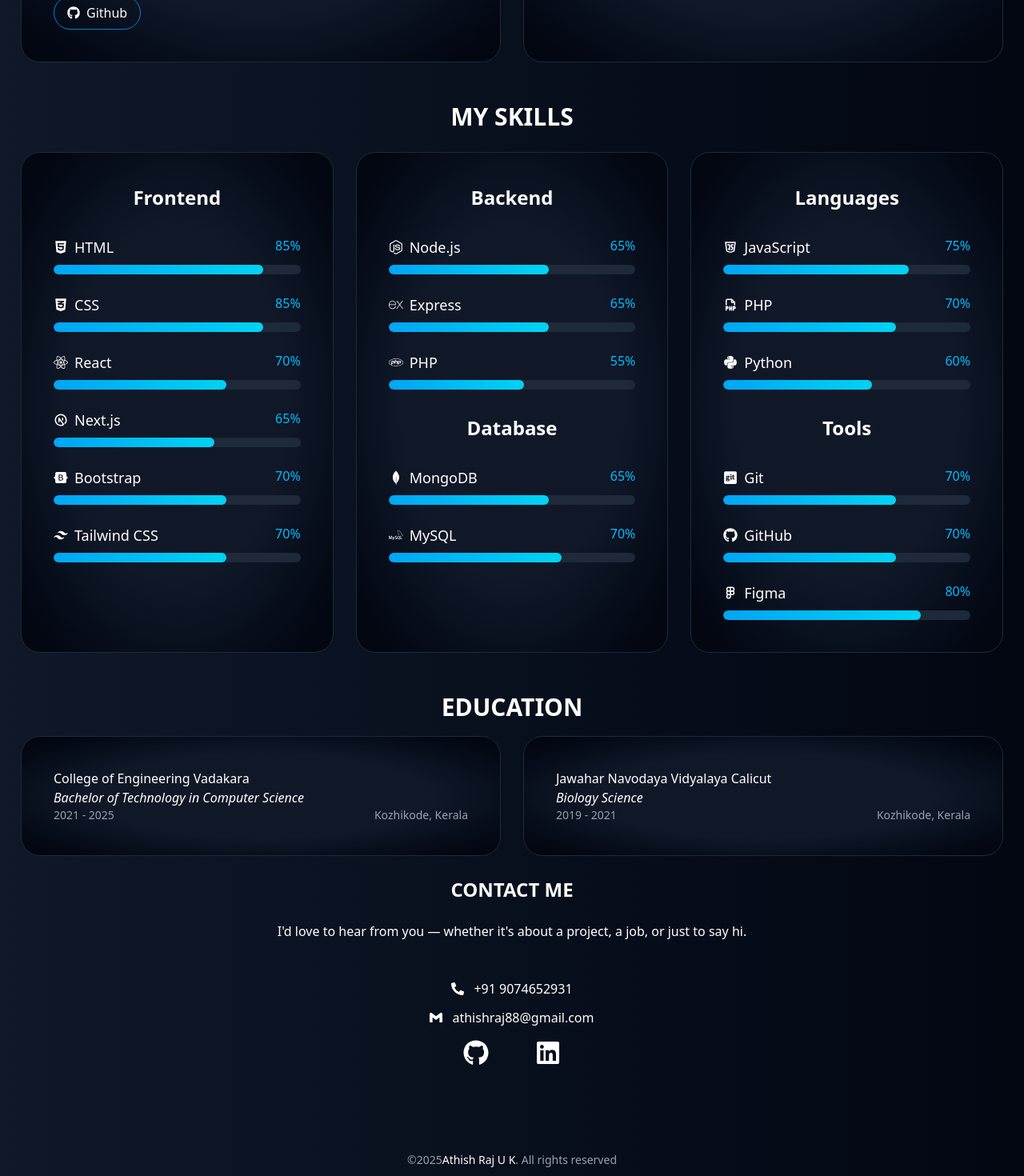
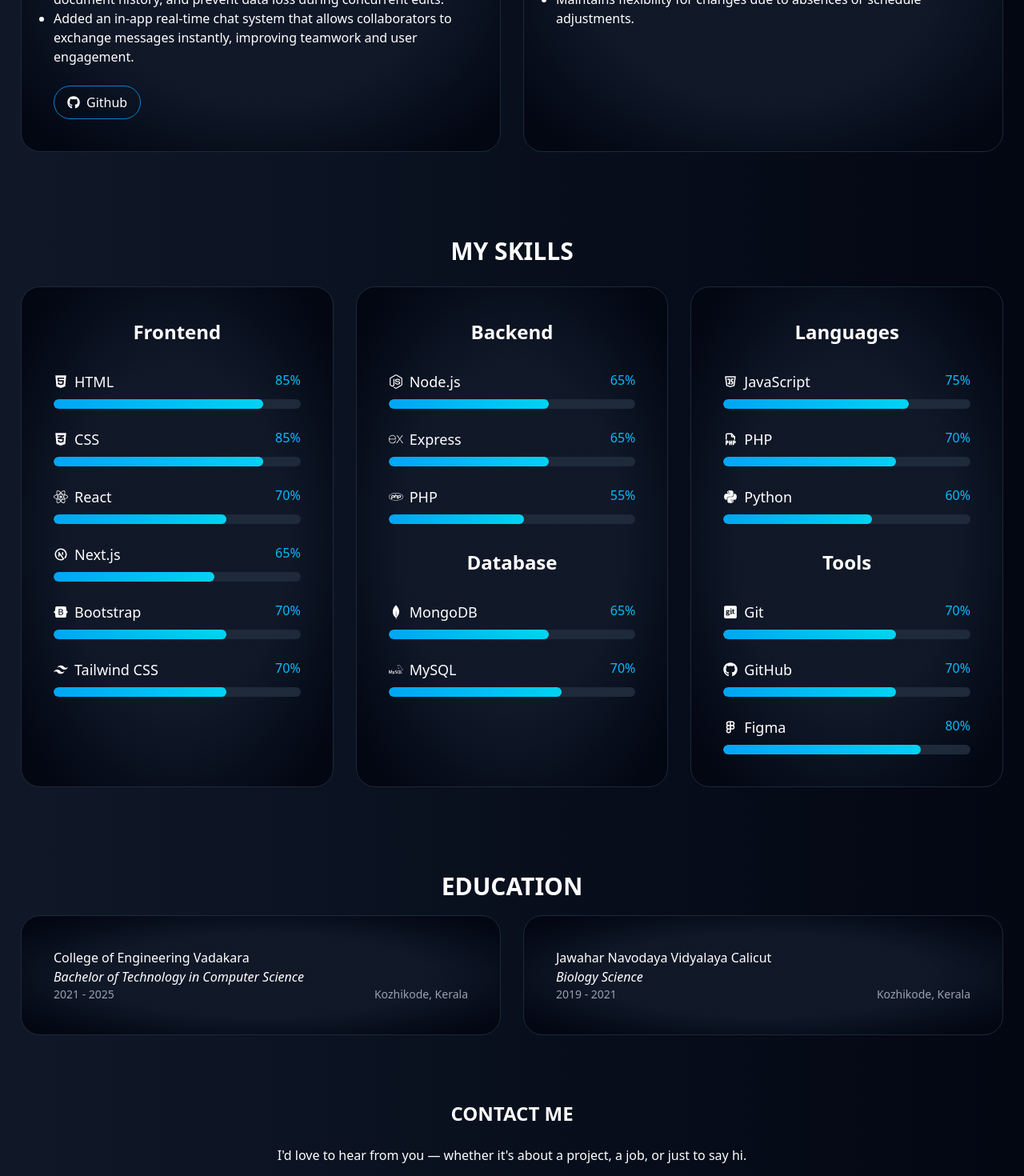
Before and after one commit to AthishRaj/My-portfolio, a React (Vite) app: page / in a window 1280 px wide. Shown: the part 1980-3450 px from the top of the page at 80% size. Built offline with nearby package versions, Linux system fonts and the light colour scheme.

Commit message:
minor patches

```diff
--- a/src/component/Contact.jsx
+++ b/src/component/Contact.jsx
@@ -6,7 +6,7 @@ export default function Contact() {
   return (
     <>
       <section id="contact">
-        <div className="  w-full flex flex-col gap-6 mt-6 items-center">
+        <div className="mt-20 w-full flex flex-col gap-6 items-center">
           <div className="justify-items-center">
             <h1 className="text-2xl font-bold">CONTACT ME</h1>
             <p className="my-6 mx-6 text-center">I'd love to hear from you — whether it's about a project, a job, or just to say hi.</p>
--- a/src/component/Education.jsx
+++ b/src/component/Education.jsx
@@ -2,7 +2,7 @@ export default function Education() {
   return (
     <>
       <section id="education">
-        <div className=" w-full flex flex-col items-center gap-4 my-6">
+        <div className="mt-20 w-full flex flex-col items-center gap-4 my-6">
           <div>
             <h1 className="text-3xl font-bold">EDUCATION</h1>
           </div>
--- a/src/component/Experience.jsx
+++ b/src/component/Experience.jsx
@@ -5,7 +5,7 @@ export default function Experience() {
   return (
     <>
       <section id="experience">
-        <div className=" w-full flex flex-col items-center gap-4 my-6">
+        <div className="mt-20 w-full flex flex-col items-center gap-4 my-6">
           <div>
             <h1 className="text-3xl font-bold">EXPERIENCE</h1>
           </div>
--- a/src/component/Project.jsx
+++ b/src/component/Project.jsx
@@ -4,7 +4,7 @@ export default function Project() {
   return (
     <>
       <section id="project">
-        <div className=" w-full flex flex-col items-center gap-4 my-6">
+        <div className="mt-20 w-full flex flex-col items-center gap-4 my-6">
           <div>
             <h1 className="text-3xl font-bold">PROJECTS</h1>
           </div>
--- a/src/component/Skills2.jsx
+++ b/src/component/Skills2.jsx
@@ -38,7 +38,7 @@ const toolSkills = [
 export default function Skills() {
   return (
     <>
-      <div className="flex flex-col">
+      <div className="mt-20 flex flex-col">
         <h1 className="self-center text-3xl font-bold">MY SKILLS</h1>
 
         <div className="w-full flex flex-col md:flex-row gap-6 justify-evenly px-6 my-6">
```
